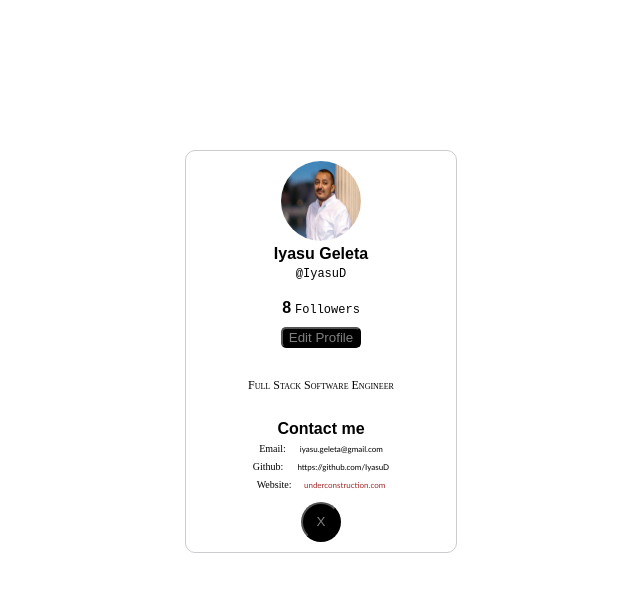
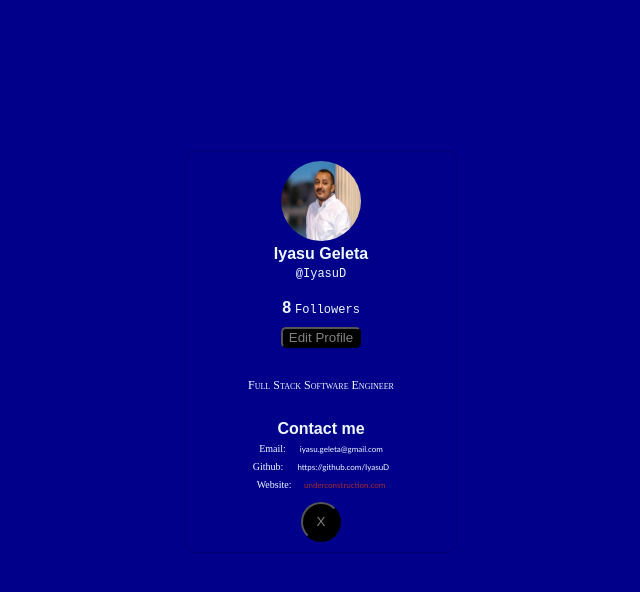
Before and after one commit to IyasuD/IyasuD-github.io, a plain HTML site: page index.html in a window 1280 px wide. Shown: the whole page, without its empty margins (319-959 px from the left). Drawn offline with Linux system fonts and the light colour scheme.

Commit message:
adding some style

```diff
--- /dev/null
+++ b/css/landingPage.css
@@ -0,0 +1,5 @@
+body{
+    background-color: #00008b ;
+    color: aliceblue;
+    font: "Lato";
+}
--- a/css/profile.css
+++ b/css/profile.css
@@ -1,5 +1,7 @@
+
+
 #iyu-profile-card {
-    border: 1px solid rgba(2, 1, 23, 0.199);
+    border: 1px solid rgba(0, 0, 0, 0.199);
     border-radius: 10px;
     width: 250px;
     padding: 10px;
--- a/index.html
+++ b/index.html
@@ -5,6 +5,11 @@
     <meta charset="UTF-8">
     <meta http-equiv="X-UA-Compatible" content="IE=edge">
     <meta name="viewport" content="width=device-width, initial-scale=1.0">
+    <link rel="preconnect" href="https://fonts.googleapis.com">
+    <link rel="preconnect" href="https://fonts.gstatic.com" crossorigin>
+    <link href="https://fonts.googleapis.com/css2?family=Lato:wght@400;700&display=swap" rel="stylesheet">
+    <link rel="stylesheet" href="./css/landingPage.css">
+
     <link rel="stylesheet" href="./css/profile.css">
     <title>Iyasu Profile Page</title>
 </head>
```
